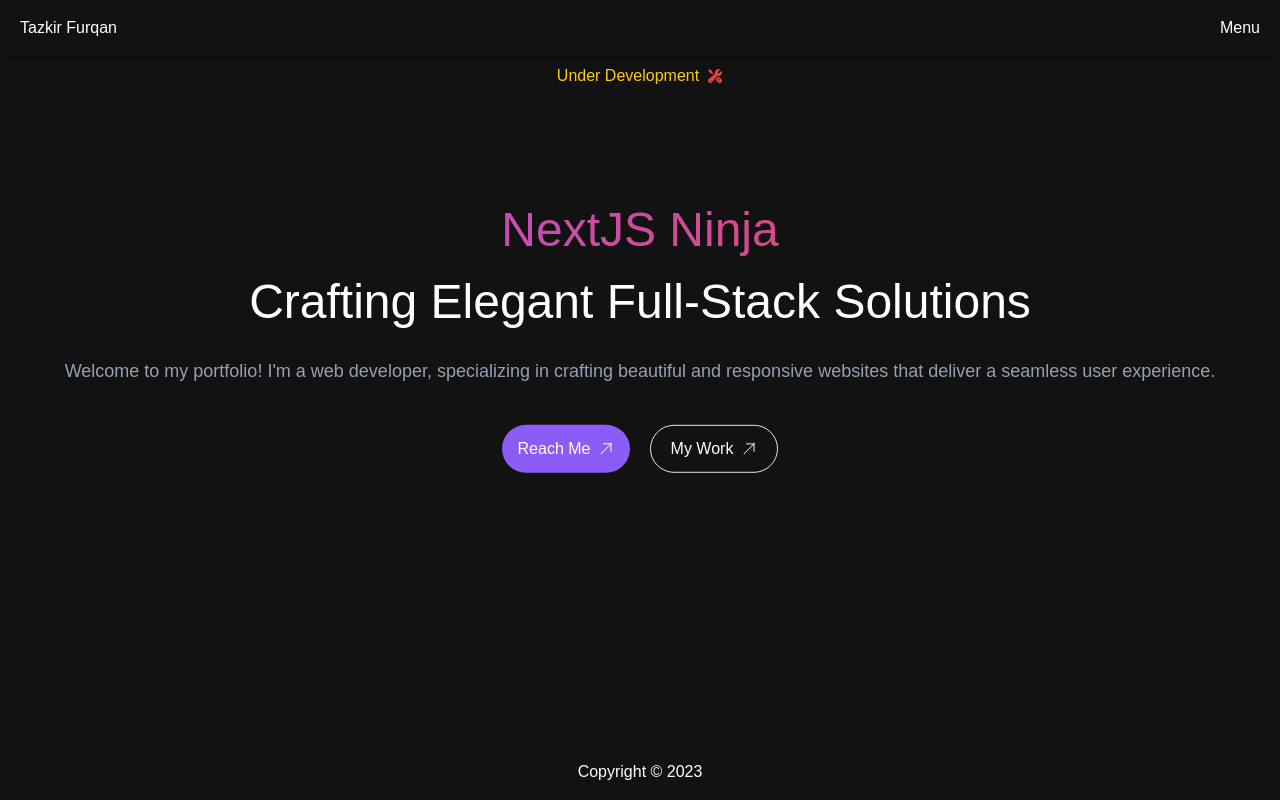
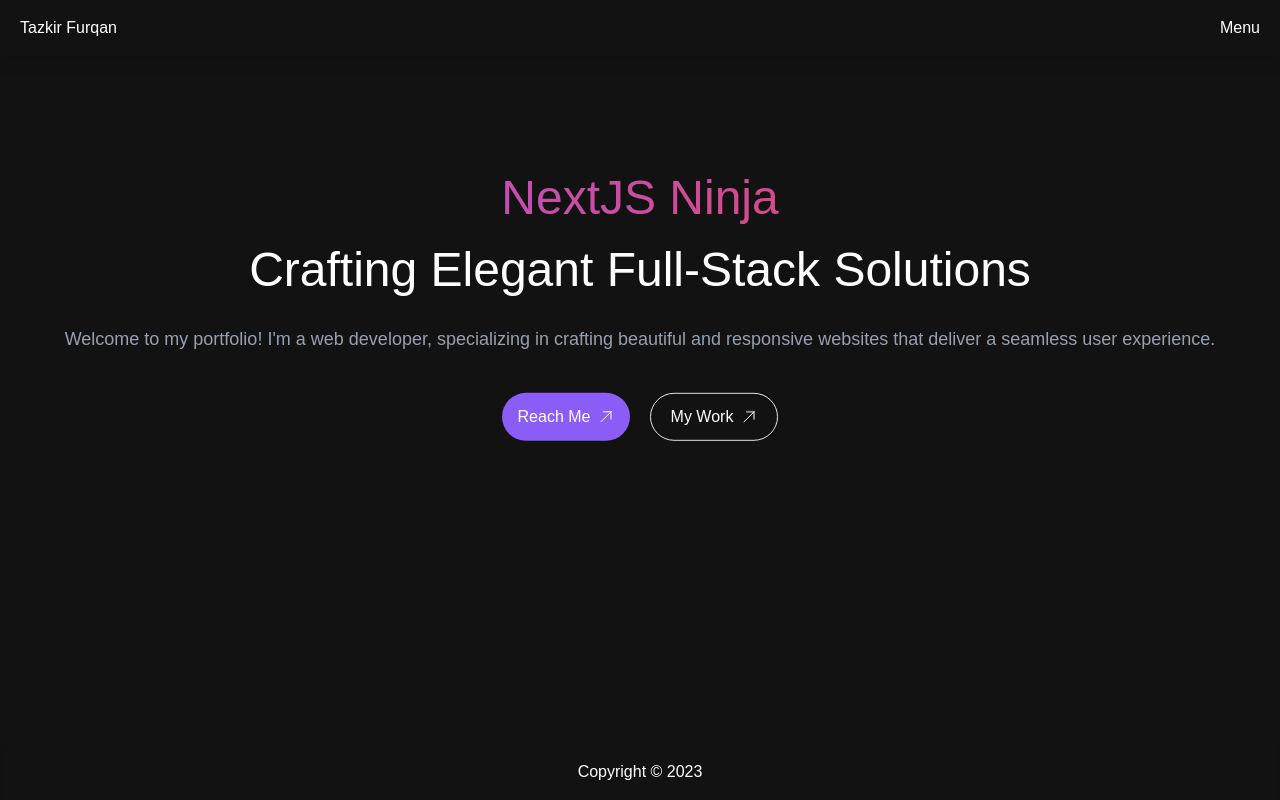
Before and after one commit to Tazkir/my-app, a Next.js app: page / in a window 1280 px wide. Built offline with nearby package versions, Linux system fonts and the light colour scheme.

Commit message:
little touch
Signed-off-by: tazkir <tazkirfurqan77@gmail.com>

```diff
--- a/components/Layout.js
+++ b/components/Layout.js
@@ -57,10 +57,10 @@
         </header>
 
         <main className="container m-auto mt-14 px-4">
-          <div className="text-yellow-400 pt-2 w-full text-center animate-pulse flex flex-row items-center justify-center gap-2">
+          {/* <div className="text-yellow-400 pt-2 w-full text-center animate-pulse flex flex-row items-center justify-center gap-2">
             <h1>Under Development</h1>{' '}
             <WrenchScrewdriverIcon className="h-4 w-4 text-red-500" />
-          </div>
+          </div> */}
           {children}
         </main>
 
--- a/components/homepage/Skill.js
+++ b/components/homepage/Skill.js
@@ -41,7 +41,7 @@
   const listItems = skills.map((skill) => <p>{skill}</p>);
 
   return (
-    <div class="rightCSS li  rounded-full max-sm:mt-[130px] mt-[150px]">
+    <div class="rightCSS li rounded-full max-sm:mt-[130px] mt-[150px]">
       <div>{listItems}</div>
     </div>
   );
--- a/styles/globals.css
+++ b/styles/globals.css
@@ -8,7 +8,7 @@
   margin: 0;
   background-color: #121212;
   font-family: 'Poppins', sans-serif;
-  scroll-behavior: smooth;
+  @apply scroll-smooth;
 }
 
 * {
@@ -97,9 +97,9 @@
 .rightCSS div p {
   padding: 5px 20px;
   font-size: 30px;
-  font-weight: bold;
   color: transparent;
   -webkit-text-stroke: 1px white;
+  @apply font-bold;
 }
 
 @keyframes CSSright {
@@ -166,7 +166,7 @@
   }
 }
 
-.close-review {
+/* .close-review {
   color: white;
   text-transform: capitalize;
   border: none;
@@ -188,7 +188,7 @@
 .close-review:focus {
   cursor: pointer;
   transform: scale(1.05);
-}
+} */
 
 /* width */
 ::-webkit-scrollbar {
```
